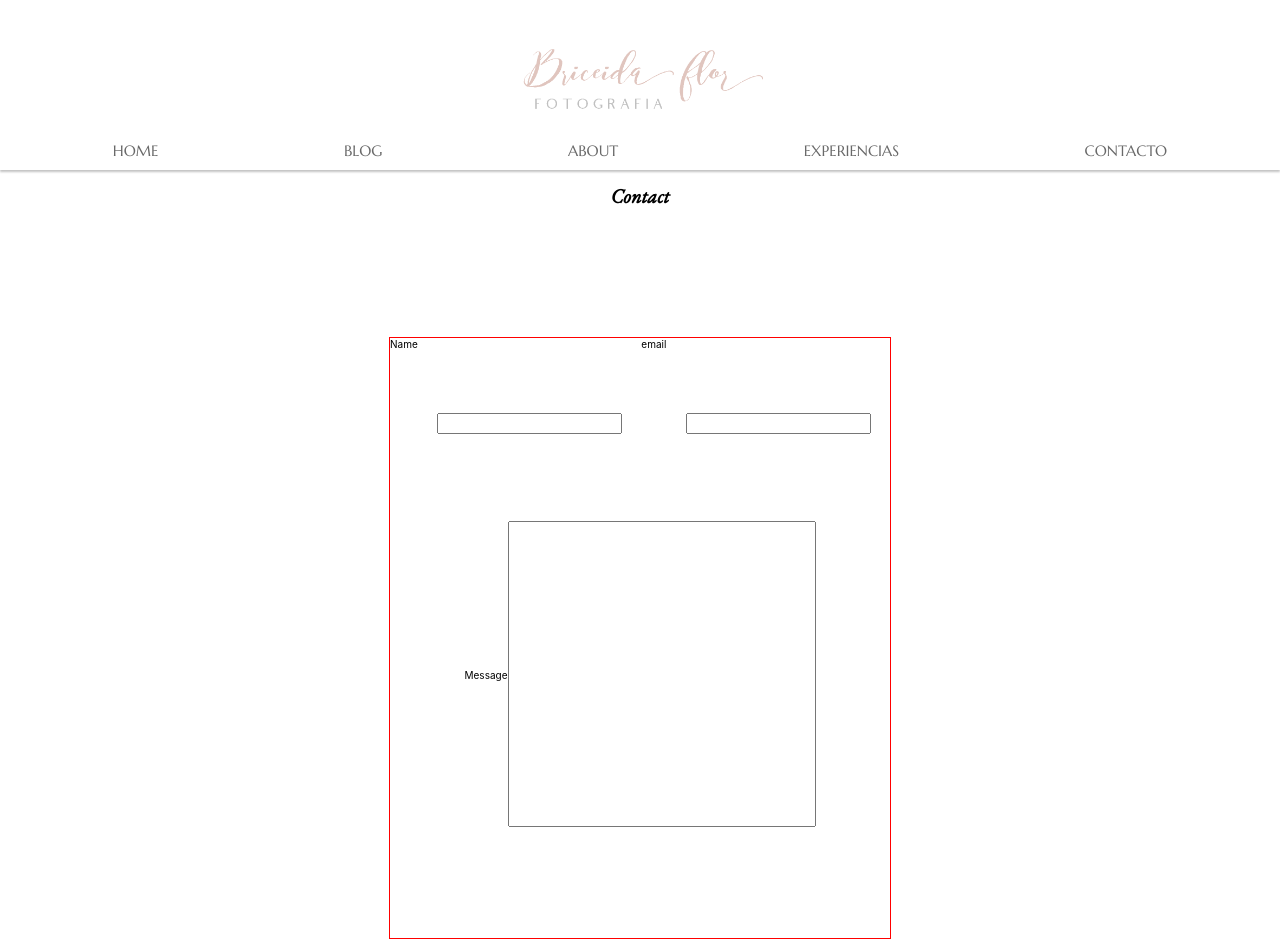
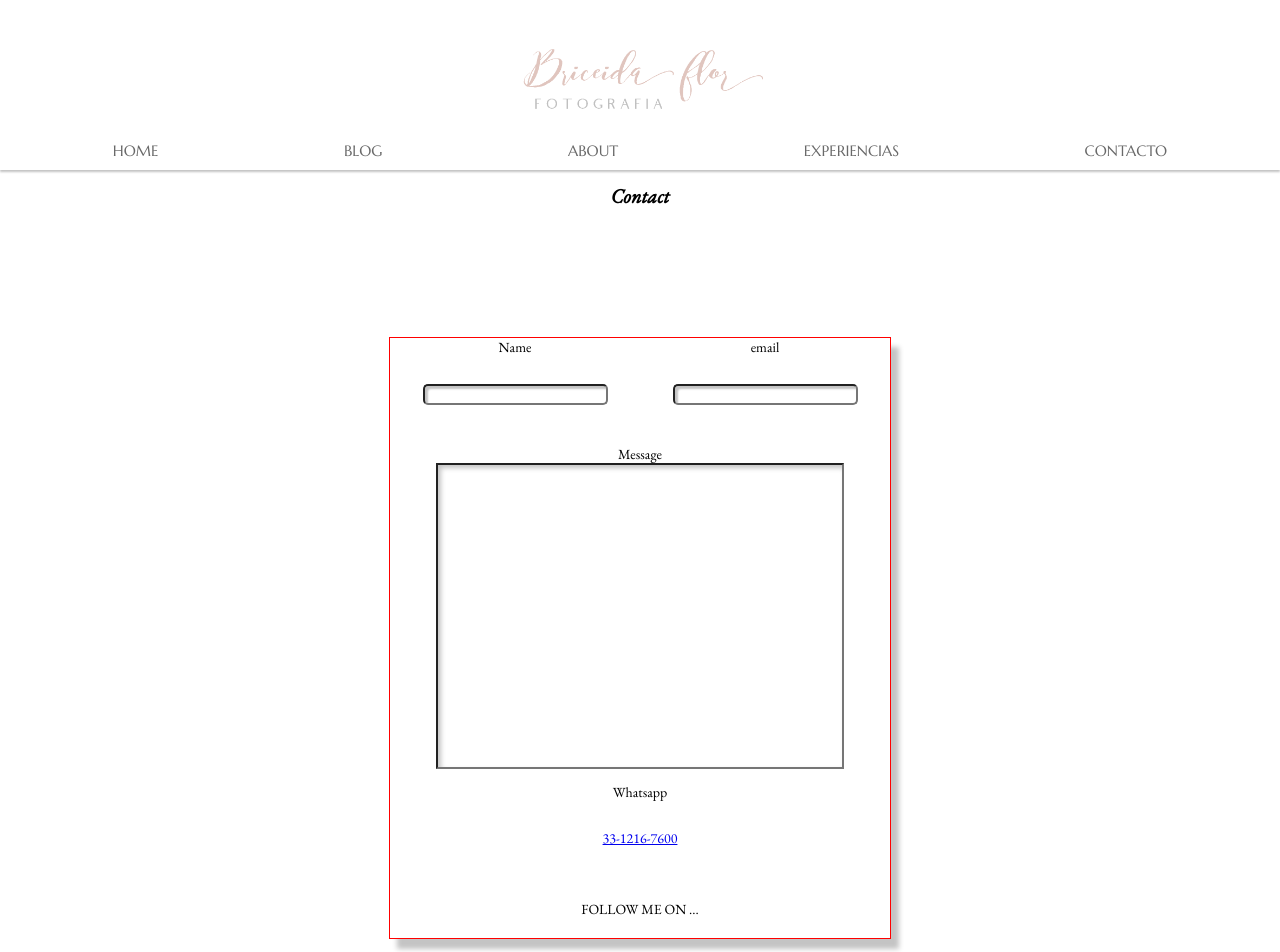
Before and after one commit to AnthonyLopez1120/BrissFoto-React, a React (Create React App) app: page /Contact in a window 1280 px wide. Shown: the top 952 px of the page. Built offline with nearby package versions, Linux system fonts and the light colour scheme.

Commit message:
styling contact page

```diff
--- a/src/componets/Contact.js
+++ b/src/componets/Contact.js
@@ -9,25 +9,37 @@ const FormCard = styled.div`
     margin: 10% auto;
     display: flex;
     flex-direction: column;
+    box-shadow: 8px 10px 5px #c4c4c4;
 `;
 
 const InputContainter = styled.div`
     display: flex;
+    justify-content: space-evenly;
+`
+const InputContainter1 = styled.div`
+    display: flex;
+    flex-direction:column;
+`;
 
-
-`
-
-const Input = styled.input`
+const MessageInput = styled.input`
+    margin: 0% auto;
     height: 300px;
-    width: 300px;
+    width: 400px;
+    box-shadow: 3px 3px 5px inset #c4c4c4;
 
 
 `;
 
 const InputTop = styled.input`
     margin: 15% auto;
+    box-shadow: 3px 3px 2px inset #c4c4c4;
+    border-radius:5px
 
 `;
+
+const FooterSection = styled.div`
+    margin-top: 5%;
+`
 
 
 function Contact () {
@@ -38,22 +50,35 @@ function Contact () {
         <FormCard>
 
         <form>
+            {/* ------------------------------------------------ */}
         <InputContainter>
-            <label for='text'>Name</label>
-            <InputTop>
-            </InputTop>
+            <InputContainter1>
+                <label htmlFor='text'>Name</label>
+                <InputTop />
+            </InputContainter1>
         <br/>
-            <label for='email'>email</label>
-            <InputTop>
-            </InputTop>
+            <InputContainter1>
+            <label htmlFor='email'>email</label>
+            <InputTop />
+            </InputContainter1>
         </InputContainter>
             <br />
+            {/* ------------------------------------------------ */}
 
-            <label for='text'>Message</label>
-            <Input>
-            </Input>
+            <InputContainter1>
+            <label htmlFor='text'>Message</label>
+            <MessageInput />
+
+            </InputContainter1>
 
         </form>
+
+        <p>Whatsapp</p>
+        <a href="https://api.whatsapp.com/send?phone=5213312167600&text=&source=&data="><p>33-1216-7600</p></a>
+
+        <FooterSection>
+        <p>FOLLOW ME ON ...</p>
+        </FooterSection>
 
         </FormCard>
         </>
--- a/src/index.css
+++ b/src/index.css
@@ -16,7 +16,8 @@ body {
 	font-size: 62.5%;
   }
 
-  p {	font-size: 1.4rem;
+  p {
+	  font-size: 1.4rem;
 	  /* font-family: 'Roboto', sans-serif; */
 	  /* font-family: 'EB Garamond', serif;
 	  font-style: italic; */
@@ -33,3 +34,11 @@ body {
 	font-family: 'EB Garamond', serif;
 	font-style: italic;
   }
+
+
+  label{
+	font-family: 'EB Garamond', serif;
+	font-size: 1.4rem;
+
+
+  }
```
